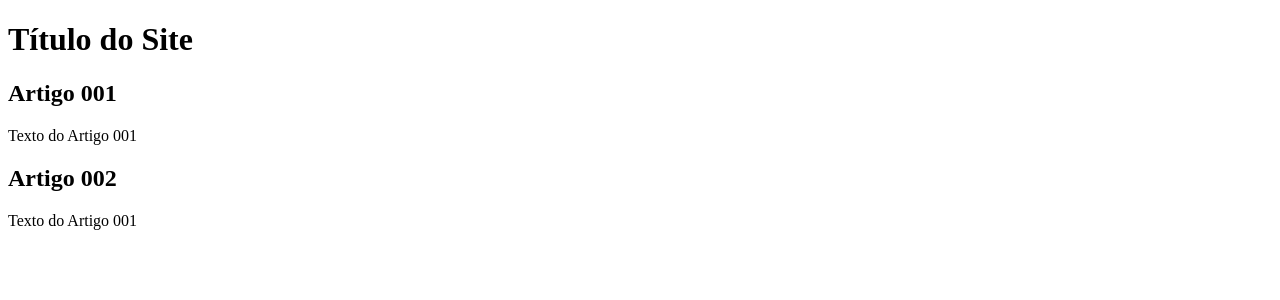
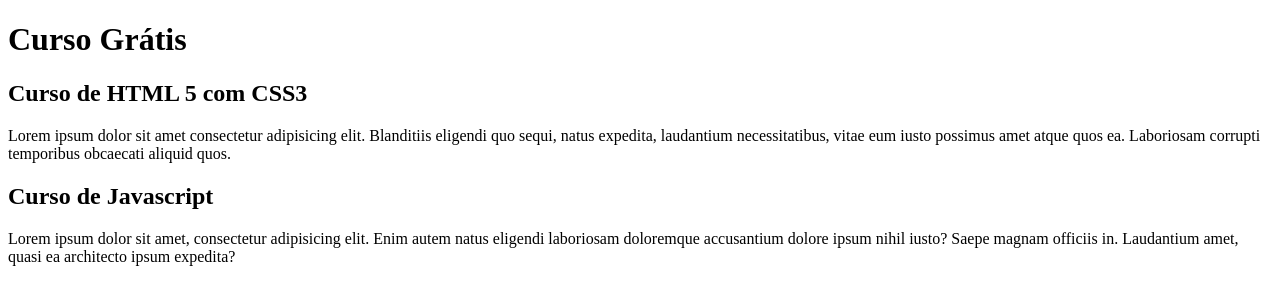
Before and after one commit to eduardosene/projetosite, a plain HTML site: page index.html in a window 1280 px wide. Drawn offline with Linux system fonts and the light colour scheme.

Commit message:
Comecei a escrever conteudo

```diff
--- a/index.html
+++ b/index.html
@@ -3,20 +3,20 @@
 <head>
     <meta charset="UTF-8">
     <meta name="viewport" content="width=device-width, initial-scale=1.0">
-    <title>Título do Site</title>
+    <title></title>
 </head>
 <body>
     <main>
         <head>
-            <h1>Título do Site</h1>
+            <h1>Curso Grátis</h1>
         </head>
         <article>
-            <h2>Artigo 001</h2>
-            <p>Texto do Artigo 001</p>
+            <h2>Curso de HTML 5 com CSS3</h2>
+            <p>Lorem ipsum dolor sit amet consectetur adipisicing elit. Blanditiis eligendi quo sequi, natus expedita, laudantium necessitatibus, vitae eum iusto possimus amet atque quos ea. Laboriosam corrupti temporibus obcaecati aliquid quos.</p>
         </article>
         <article>
-            <h2>Artigo 002</h2>
-            <p>Texto do Artigo 001</p>
+            <h2>Curso de Javascript</h2>
+            <p>Lorem ipsum dolor sit amet, consectetur adipisicing elit. Enim autem natus eligendi laboriosam doloremque accusantium dolore ipsum nihil iusto? Saepe magnam officiis in. Laudantium amet, quasi ea architecto ipsum expedita?</p>
         </article>
     </main>
 
```
